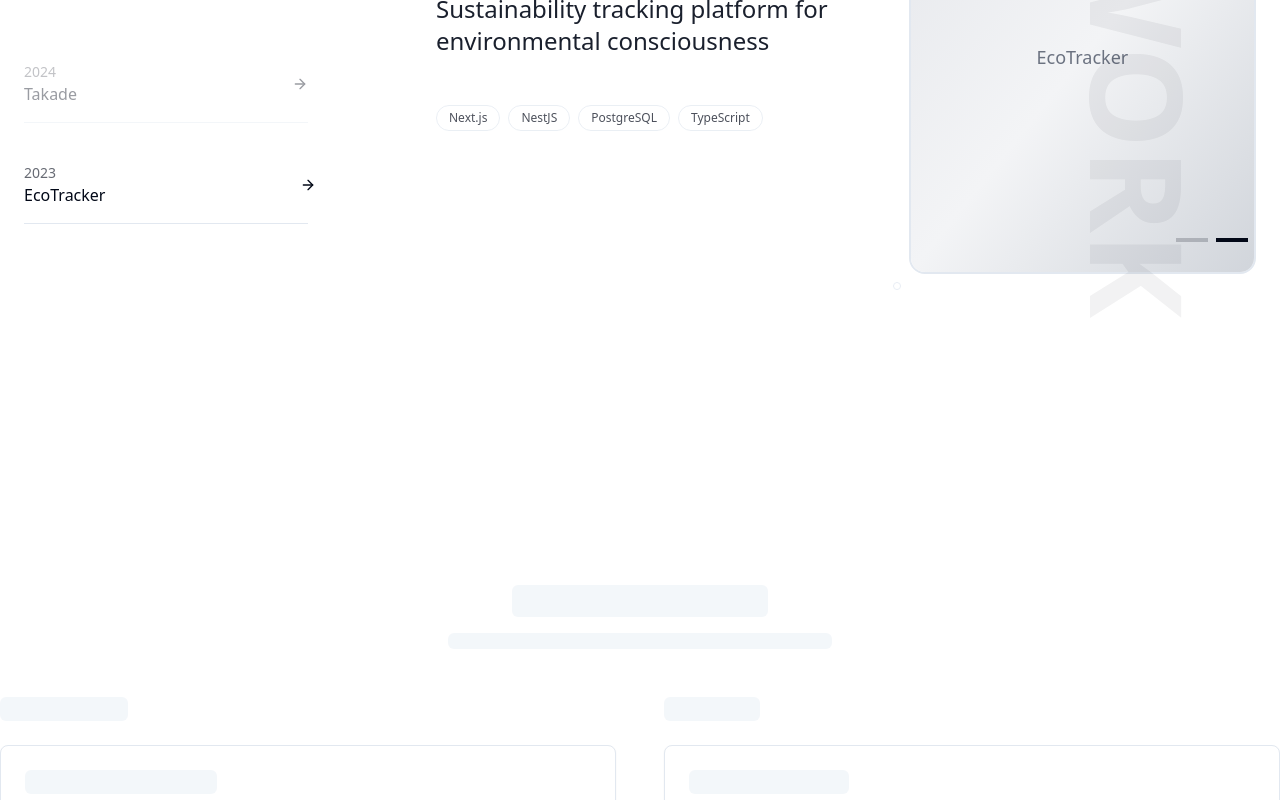
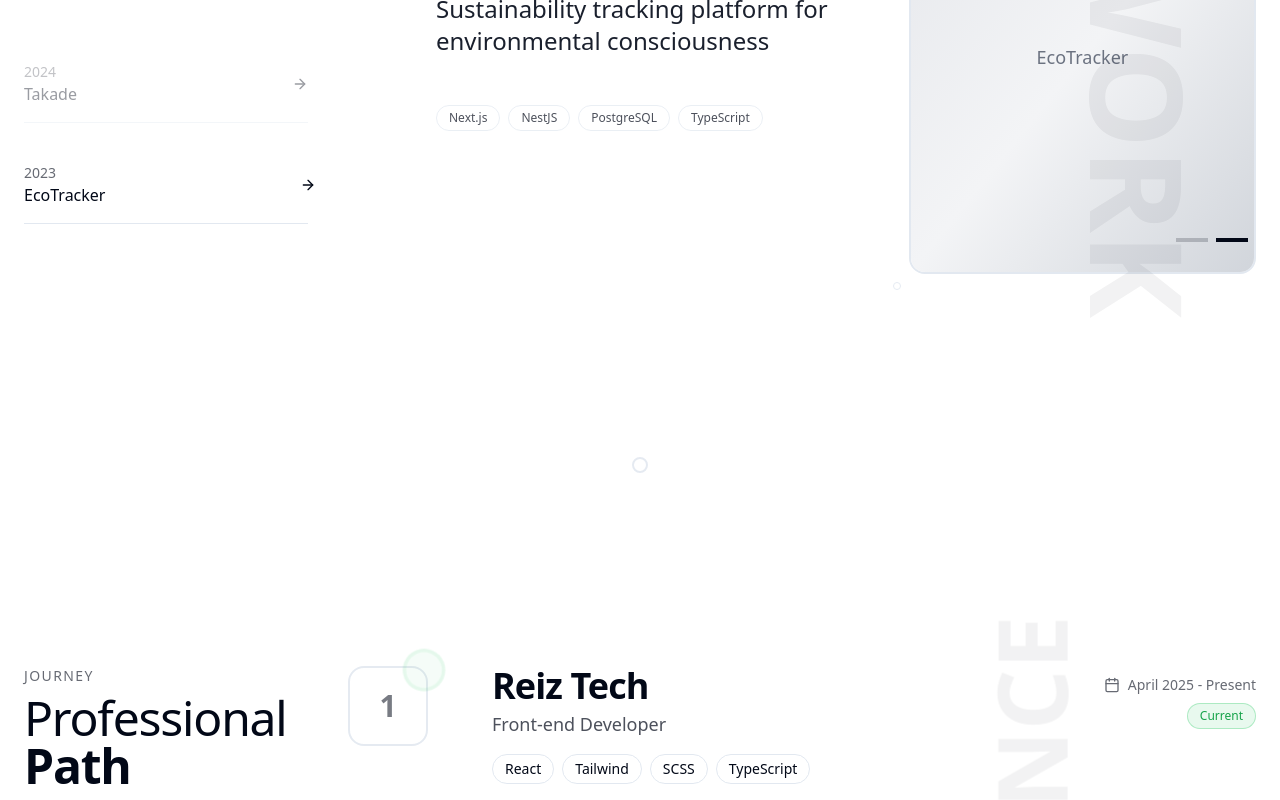
Before and after one commit to shpokas-io/portfolio, a Next.js app: page / in a window 1280 px wide. Shown: the part 2000-2800 px from the top of the page. Built offline with nearby package versions, Linux system fonts and the light colour scheme.

Commit message:
feat: add experience section design

```diff
--- a/src/components/sections/Experience.tsx
+++ b/src/components/sections/Experience.tsx
@@ -1,86 +1,194 @@
-import { Card, CardContent, CardHeader, CardTitle } from "@/components/ui/card"
-import { Skeleton } from "@/components/ui/skeleton"
+"use client";
+
+import { useState } from "react";
+import { Calendar, MapPin, Code, Briefcase } from "lucide-react";
+
+const experiences = [
+  {
+    id: 1,
+    company: "Reiz Tech",
+    position: "Front-end Developer",
+    duration: "April 2025 - Present",
+    type: "Current",
+    technologies: ["React", "Tailwind", "SCSS", "TypeScript"],
+    description: "Developing modern web applications with focus on user experience and performance optimization.",
+    color: "from-blue-500/20 to-purple-500/20",
+    status: "current"
+  },
+  {
+    id: 2,
+    company: "NanoBitas",
+    position: "Fullstack Intern",
+    duration: "4 Months",
+    type: "Internship",
+    technologies: ["React", "Tailwind", "SCSS", "NestJS"],
+    description: "Built full-stack applications handling both frontend user interfaces and backend API development.",
+    color: "from-green-500/20 to-teal-500/20",
+    status: "completed"
+  }
+];
 
 export function Experience() {
+  const [hoveredId, setHoveredId] = useState<number | null>(null);
+
   return (
-    <section id="experience" className="container py-24 sm:py-32">
-      <div className="text-center mb-12">
-        <Skeleton className="h-8 w-64 mx-auto mb-4" />
-        <Skeleton className="h-4 w-96 mx-auto" />
+    <section id="experience" className="min-h-screen relative overflow-hidden flex items-center py-20">
+
+      <div className="absolute inset-0 pointer-events-none">
+        <div className="absolute top-1/6 left-1/6 w-80 h-80 rounded-full opacity-5 blur-3xl animate-pulse"></div>
+        <div className="absolute bottom-1/4 right-1/4 w-96 h-96 rounded-full opacity-5 blur-3xl animate-pulse animation-delay-3000"></div>
+
+        <div className="absolute top-1/3 left-1/2 transform -translate-x-1/2 w-px h-96 opacity-10"></div>
+        <div className="absolute top-0 left-1/2 transform -translate-x-1/2 w-4 h-4 rounded-full border-2 border-current/20 animate-pulse"></div>
+        <div className="absolute bottom-0 left-1/2 transform -translate-x-1/2 w-4 h-4 rounded-full border-2 border-current/20 animate-pulse animation-delay-2000"></div>
       </div>
 
-      <div className="grid grid-cols-1 lg:grid-cols-2 gap-12">
-        {/* Experience Section */}
-        <div>
-          <Skeleton className="h-6 w-32 mb-6" />
+      <div className="container max-w-7xl mx-auto px-6 relative z-10">
+
+        <div className="grid lg:grid-cols-4 gap-16">
+
+          <div className="lg:col-span-1 space-y-8">
+
             <div className="space-y-6">
-            {[1, 2, 3].map((item) => (
-              <Card key={item}>
-                <CardHeader>
-                  <CardTitle>
-                    <Skeleton className="h-6 w-48 mb-2" />
-                  </CardTitle>
-                  <div className="space-y-1">
-                    <Skeleton className="h-4 w-36" />
-                    <Skeleton className="h-4 w-24" />
+              <div className="space-y-2">
+                <div className="text-sm font-medium opacity-60 tracking-widest uppercase">
+                  Journey
                 </div>
-                </CardHeader>
-                <CardContent>
-                  <div className="space-y-2">
-                    <Skeleton className="h-4 w-full" />
-                    <Skeleton className="h-4 w-5/6" />
-                    <Skeleton className="h-4 w-4/5" />
+                <h2 className="text-4xl md:text-5xl font-light tracking-tight leading-tight">
+                  Professional
+                  <br />
+                  <span className="font-black">Path</span>
+                </h2>
               </div>
-                </CardContent>
-              </Card>
-            ))}
+
+              <div className="w-16 h-px opacity-30"></div>
+            </div>
+
+            <div className="space-y-4">
+              <div className="flex items-center space-x-3 opacity-60">
+                <Briefcase className="w-4 h-4" />
+                <span className="text-sm">Experience</span>
+              </div>
+              <div className="flex items-center space-x-3 opacity-60">
+                <Code className="w-4 h-4" />
+                <span className="text-sm">Technologies</span>
               </div>
             </div>
 
-        {/* Skills Section */}
+          </div>
+
+          <div className="lg:col-span-3 relative">
+
+            <div className="relative">
+
+              <div className="absolute left-8 md:left-16 top-0 bottom-0 w-px opacity-20"></div>
+
+              <div className="space-y-16">
+                {experiences.map((exp, index) => (
+                  <div
+                    key={exp.id}
+                    className="relative group"
+                    onMouseEnter={() => setHoveredId(exp.id)}
+                    onMouseLeave={() => setHoveredId(null)}
+                  >
+
+                    <div className="flex items-start gap-8 md:gap-16">
+
+                      <div className="relative flex-shrink-0">
+                        <div className={`w-16 h-16 md:w-20 md:h-20 rounded-2xl border-2 border-current/20 flex items-center justify-center transition-all duration-500 ${
+                          hoveredId === exp.id ? 'scale-110 border-current/40' : ''
+                        } ${exp.status === 'current' ? 'animate-pulse' : ''}`}>
+                          <div className="text-2xl md:text-3xl font-black opacity-60">
+                            {index + 1}
+                          </div>
+                        </div>
+
+                        {exp.status === 'current' && (
+                          <div className="absolute -top-2 -right-2 w-6 h-6 rounded-full bg-green-500/20 border-2 border-green-500/40 animate-ping"></div>
+                        )}
+                      </div>
+
+                      <div className="flex-1 space-y-6">
+
+                        <div className="space-y-4">
+
+                          <div className="flex flex-col md:flex-row md:items-center md:justify-between gap-4">
                             <div>
-          <Skeleton className="h-6 w-24 mb-6" />
-          <div className="space-y-8">
-            {/* Technical Skills */}
-            <Card>
-              <CardHeader>
-                <CardTitle>
-                  <Skeleton className="h-6 w-40" />
-                </CardTitle>
-              </CardHeader>
-              <CardContent>
-                <div className="grid grid-cols-2 gap-4">
-                  {[1, 2, 3, 4, 5, 6, 7, 8].map((skill) => (
-                    <div key={skill} className="flex items-center space-x-2">
-                      <Skeleton className="h-4 w-4 rounded-full" />
-                      <Skeleton className="h-4 w-20" />
+                              <h3 className="text-2xl md:text-3xl lg:text-4xl font-bold tracking-tight">
+                                {exp.company}
+                              </h3>
+                              <div className="text-lg font-light opacity-70 mt-1">
+                                {exp.position}
+                              </div>
+                            </div>
+
+                            <div className="flex flex-col md:items-end gap-2">
+                              <div className="flex items-center space-x-2 opacity-60">
+                                <Calendar className="w-4 h-4" />
+                                <span className="text-sm">{exp.duration}</span>
+                              </div>
+                              <div className={`px-3 py-1 rounded-full text-xs font-medium border ${
+                                exp.status === 'current'
+                                  ? 'border-green-500/30 bg-green-500/10 text-green-600'
+                                  : 'border-current/20 opacity-70'
+                              }`}>
+                                {exp.type}
+                              </div>
+                            </div>
+                          </div>
+
+                          <div className="flex flex-wrap gap-2">
+                            {exp.technologies.map((tech, techIndex) => (
+                              <span
+                                key={techIndex}
+                                className="px-3 py-1 text-sm font-medium rounded-full border border-current/20 bg-background/50 backdrop-blur-sm"
+                              >
+                                {tech}
+                              </span>
+                            ))}
+                          </div>
+
+                          <div
+                            className={`transition-all duration-500 overflow-hidden ${
+                              hoveredId === exp.id ? 'max-h-32 opacity-100' : 'max-h-0 opacity-0'
+                            }`}
+                          >
+                            <div className="pt-4 border-t border-current/10">
+                              <p className="text-lg md:text-xl font-light leading-relaxed opacity-90">
+                                {exp.description}
+                              </p>
+                            </div>
+                          </div>
+
+                        </div>
+
+                        <div className={`w-full h-px transition-all duration-700 ${
+                          hoveredId === exp.id ? 'opacity-40' : 'opacity-20'
+                        }`}></div>
+
+                      </div>
+
+                    </div>
+
                   </div>
                 ))}
               </div>
-              </CardContent>
-            </Card>
 
-            {/* Soft Skills */}
-            <Card>
-              <CardHeader>
-                <CardTitle>
-                  <Skeleton className="h-6 w-28" />
-                </CardTitle>
-              </CardHeader>
-              <CardContent>
-                <div className="grid grid-cols-1 gap-3">
-                  {[1, 2, 3, 4, 5].map((skill) => (
-                    <div key={skill} className="space-y-1">
-                      <Skeleton className="h-4 w-32" />
-                      <Skeleton className="h-2 w-full rounded-full" />
             </div>
-                  ))}
+
+            <div className="absolute top-1/2 -right-16 text-8xl font-black opacity-5 transform -rotate-90 select-none">
+              EXPERIENCE
             </div>
-              </CardContent>
-            </Card>
+
           </div>
+
         </div>
+
+        <div className="absolute top-1/4 right-1/6 w-2 h-20 opacity-10 transform rotate-45"></div>
+        <div className="absolute bottom-1/3 left-1/12 w-1 h-16 opacity-15 transform -rotate-30"></div>
+
       </div>
+
     </section>
-  )
+  );
 }
```
Lines whose indentation alone changed are shown as unchanged.
